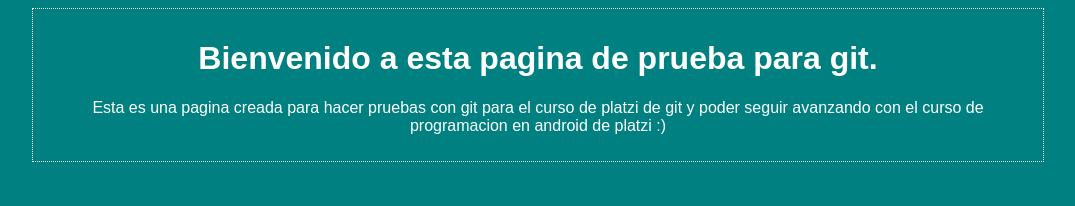
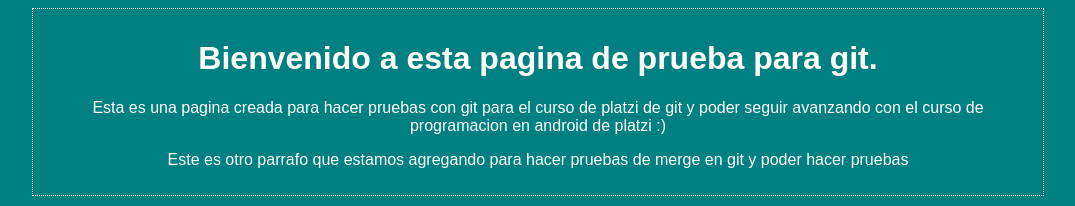
Before and after one commit to AngeloNF/curso-git-platzi, a plain HTML site: page index.html in a window 1280 px wide. Shown: the whole page, without its empty margins (102-1177 px from the left). Drawn offline with Linux system fonts and the light colour scheme.

Commit message:
Agregado el contenido adicional de la pagina

```diff
--- a/index.html
+++ b/index.html
@@ -15,6 +15,7 @@
                 Bienvenido a esta pagina de prueba para git.
             </h1>
             <p>Esta es una pagina creada para hacer pruebas con git para el curso de platzi de git y poder seguir avanzando con el curso de programacion en android de platzi :)</p>
+            <p>Este es otro parrafo que estamos agregando para hacer pruebas de merge en git y poder hacer pruebas</p>
         </div>
     </div>
 </body>
```
